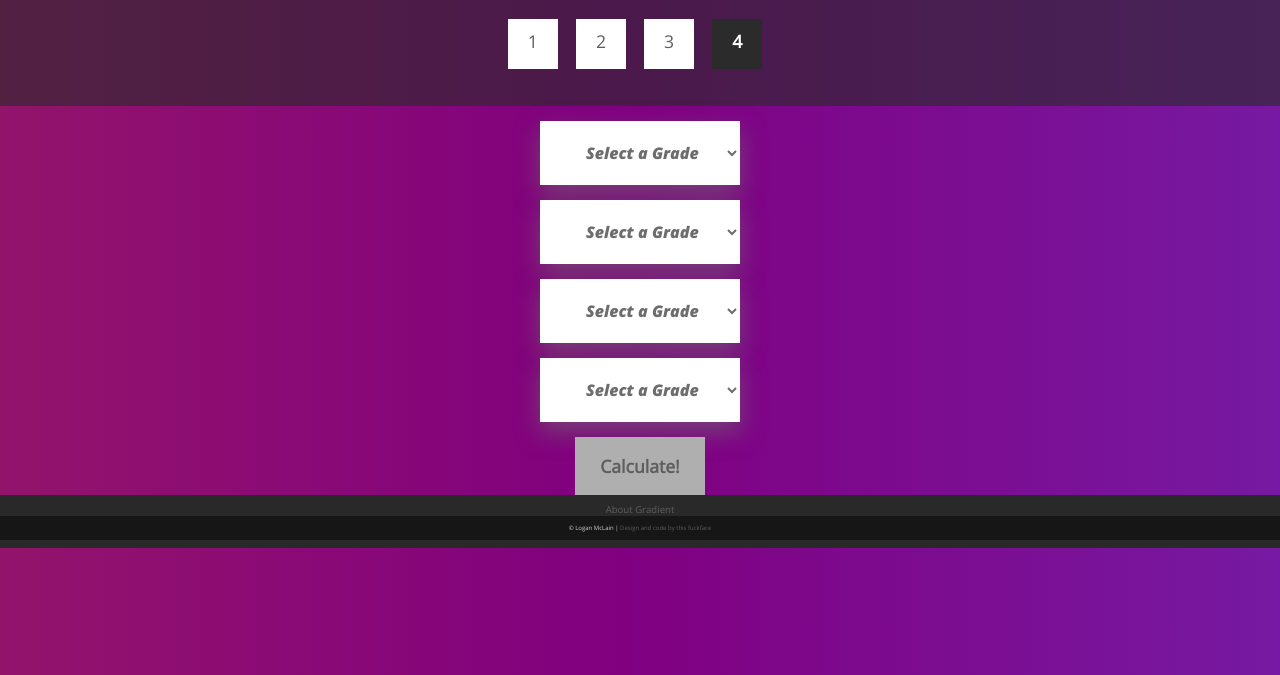
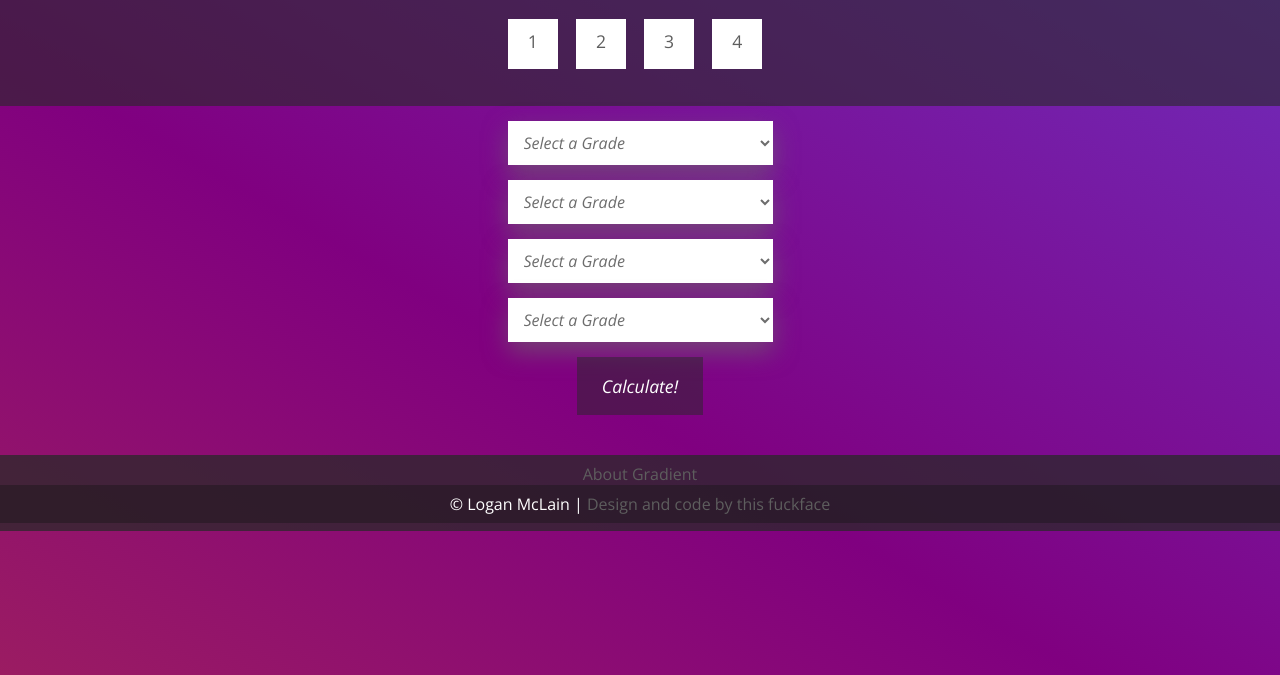
Before and after one commit to Sloggiebear/Gradient, a website: page index.html in a window 1280 px wide. Shown: the part 125-800 px from the top of the page. Drawn offline with nearby package versions, Linux system fonts and the light colour scheme.

Commit message:
more style/layout updates and show/hide the math

```diff
--- a/index.html
+++ b/index.html
@@ -41,20 +41,22 @@
                   <form id="setgrades"></form>
               <div class="clearfix"></div>
               </div>
+              <a href="javascript:sumGrades()" id="dothething" class="button">Calculate!</a>
+
           </div>
 
-    <a href="javascript:sumGrades()" id="dothething" class="button">Calculate!</a>
 
         <!-- Outputted results -->
         <div id="themath">
-              <a href="javascript:resetForm()" id="reset" class="button">Reset</a>
+
               <h3>RESULT:</h3>
               <p id="result"></p>
 
               <h3>YOU SELECTED:</h3>
               <ul id="youselected">
               </ul>
-
+              <a href="#" onClick="classToggle(nerd)">Show me the math bébé!</a>
+              <div id="nerd" class="hidden">
                 <h3>THE MATH:</h3>
                 <ul id="enteredgrades"></ul>
 
@@ -72,6 +74,9 @@
 
                 <h6>AS ALPHA</h6>
                 <span id="output"></span>
+              </div>
+
+              <a href="javascript:resetForm()" id="reset" class="button">Reset</a>
         </div> <!-- end of "themath" -->
       </div>
     </div>
--- a/styles.scss
+++ b/styles.scss
@@ -1,4 +1,5 @@
-@import url("https://fonts.googleapis.com/css2?family=Open+Sans:ital,wght@0,300;1,800&display=swap");
+@import url("https://fonts.googleapis.com/css2?family=Open+Sans:ital,wght@0,300;0,400;0,800;1,300;1,800&display=swap");
+
 * {
   margin: 0;
   padding: 0;
@@ -9,7 +10,7 @@
 body {
   font-family: Open Sans, sans-serif;
   color: #ffffff;
-  background-image: linear-gradient(90deg, #c04338, purple, #6252ee, #05676e);
+  background-image: linear-gradient(30deg, #c04338, purple, #6252ee, #05676e);
   background-size: 500%;
   min-height: 100vh;
   animation: bg-animation 50s infinite;
@@ -31,6 +32,7 @@ body {
 p {
   margin-bottom: 15px;
 }
+
 .visible {
   display: block;
 }
@@ -43,6 +45,7 @@ p {
   background-color: rgba(41, 41, 41, 0.61);
   padding: 30px 30px 30px 20px;
 }
+
 .logo {
   font-size: 2.5em;
   text-transform: uppercase;
@@ -65,25 +68,19 @@ p {
   padding-top: 10px;
 }
 
-.ted,
 .button {
-  background-color: #afafaf;
-  color: #5e5e5e;
+  background-color: rgba(41, 41, 41, 0.5);
+  color: #ffffff;
   display: inline-block;
   padding: 17px 25px;
   text-decoration: none;
-  font-weight: 800;
+  font-weight: 300;
   font-size: 1.1em;
+  font-style: italic;
 }
 
-.active,
-.numgrade-button:hover,
-.numgrade-button:active,
-.ted:hover,
-.ted:active,
-.button:hover,
-.button:active {
-  background-color: #2b2b2b;
+.button:hover {
+  background-color: rgba(41, 41, 41, 0.75);
   color: #ffffff;
   font-weight: 800;
 }
@@ -91,14 +88,12 @@ p {
 .gradelist {
   display: block;
   margin: 15px auto;
-  height: 4em;
   border: 0px;
   background: #ffffff;
   width: 100%;
-  max-width: 200px;
-  padding: 8px 12px;
+  max-width: 265px;
+  padding: 10px 12px;
   box-shadow: 0px 10px 25px #6e6c6c98;
-  text-indent: 30px;
   color: #6d6d6d;
   font-style: italic;
 
@@ -109,11 +104,11 @@ p {
 }
 
 footer {
+  margin-top: 40px;
   bottom: 0px;
   width: 100%;
-  background: rgb(41, 41, 41);
-  color: rgb(211, 211, 211);
-  font-size: 0.6em;
+  background: rgba(41, 41, 41, 0.75);
+  color: #ffffff;
   padding: 8px 0px;
 
   a {
@@ -128,8 +123,7 @@ footer {
 
 .subfooter {
   width: 100%;
-  background: rgb(22, 22, 22);
-  color: rgb(211, 211, 211);
-  font-size: 0.6em;
+  background: rgba(22, 22, 22, 0.4);
+  color: #ffffff;
   padding: 8px 0px;
 }
```
Also changed, not shown: styles.css, 1 other file. Lines whose indentation alone changed are shown as unchanged.
